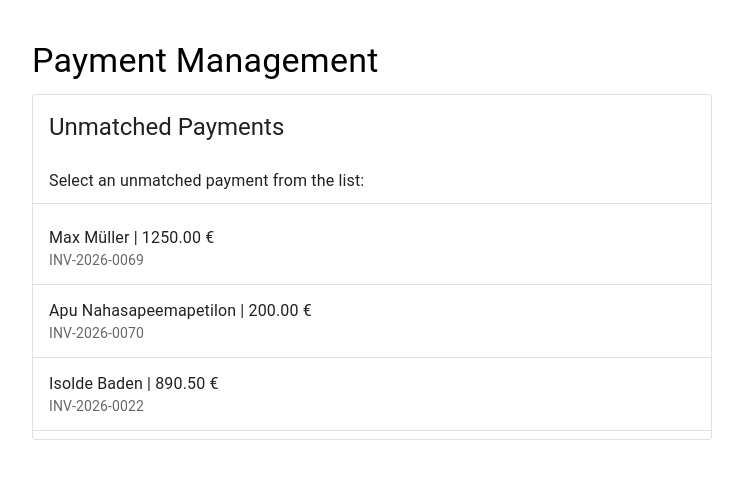
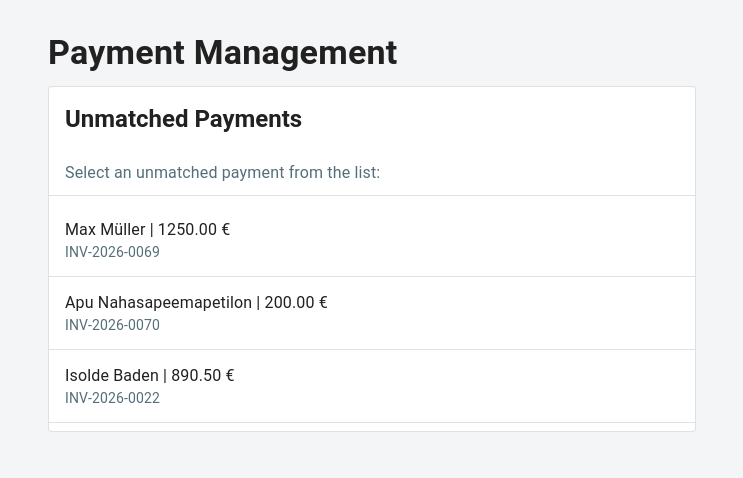
Before and after one commit to nucular13/zasta-coding-challenge, a React (Vite) app in the folder payment-management-ui/: page / in a window 1280 px wide. Shown: the top 478 px of the page, without its empty margins (268-1011 px from the left). Built offline with nearby package versions, Linux system fonts and the light colour scheme.

Commit message:
Add custom Material UI theme.

```diff
--- a/payment-management-ui/src/App.tsx
+++ b/payment-management-ui/src/App.tsx
@@ -1,7 +1,14 @@
+import {CssBaseline, ThemeProvider} from "@mui/material";
 import PaymentManagementPage from "./payment-dispatching/components/payment/PaymentManagementPage.tsx";
+import theme from "./theme.ts";
 
 const App = () => {
-    return <PaymentManagementPage/>
-}
+    return (
+        <ThemeProvider theme={theme}>
+            <CssBaseline />
+            <PaymentManagementPage/>
+        </ThemeProvider>
+    );
+};
 
 export default App;
--- /dev/null
+++ b/payment-management-ui/src/theme.ts
@@ -0,0 +1,85 @@
+import {createTheme} from "@mui/material";
+
+const theme = createTheme({
+    palette: {
+        primary: {
+            main: '#455a64',
+        },
+        secondary: {
+            main: '#78909c',
+        },
+        background: {
+            default: '#f4f5f7',
+            paper: '#ffffff',
+        },
+        text: {
+            primary: '#212121',
+            secondary: '#546e7a',
+        },
+    },
+    shape: {
+        borderRadius: 4,
+    },
+    typography: {
+        fontFamily: '"Roboto", "Helvetica", "Arial", sans-serif',
+        h4: {
+            fontWeight: 600,
+        },
+        h5: {
+            fontWeight: 600,
+        },
+        h6: {
+            fontWeight: 600,
+        },
+        subtitle1: {
+            color: '#546e7a',
+        },
+        subtitle2: {
+            color: '#546e7a',
+        },
+    },
+    components: {
+        MuiButton: {
+            styleOverrides: {
+                root: {
+                    textTransform: 'none',
+                    fontWeight: 600,
+                },
+            },
+        },
+        MuiToggleButton: {
+            styleOverrides: {
+                root: {
+                    textTransform: 'none',
+                },
+            },
+        },
+        MuiChip: {
+            styleOverrides: {
+                root: {
+                    fontWeight: 500,
+                },
+            },
+        },
+        MuiCard: {
+            defaultProps: {
+                variant: 'outlined',
+            },
+        },
+        MuiPaper: {
+            defaultProps: {
+                elevation: 0,
+            },
+        },
+        MuiContainer: {
+            styleOverrides: {
+                root: {
+                    paddingTop: 32,
+                    paddingBottom: 32,
+                },
+            },
+        },
+    },
+});
+
+export default theme;
```
